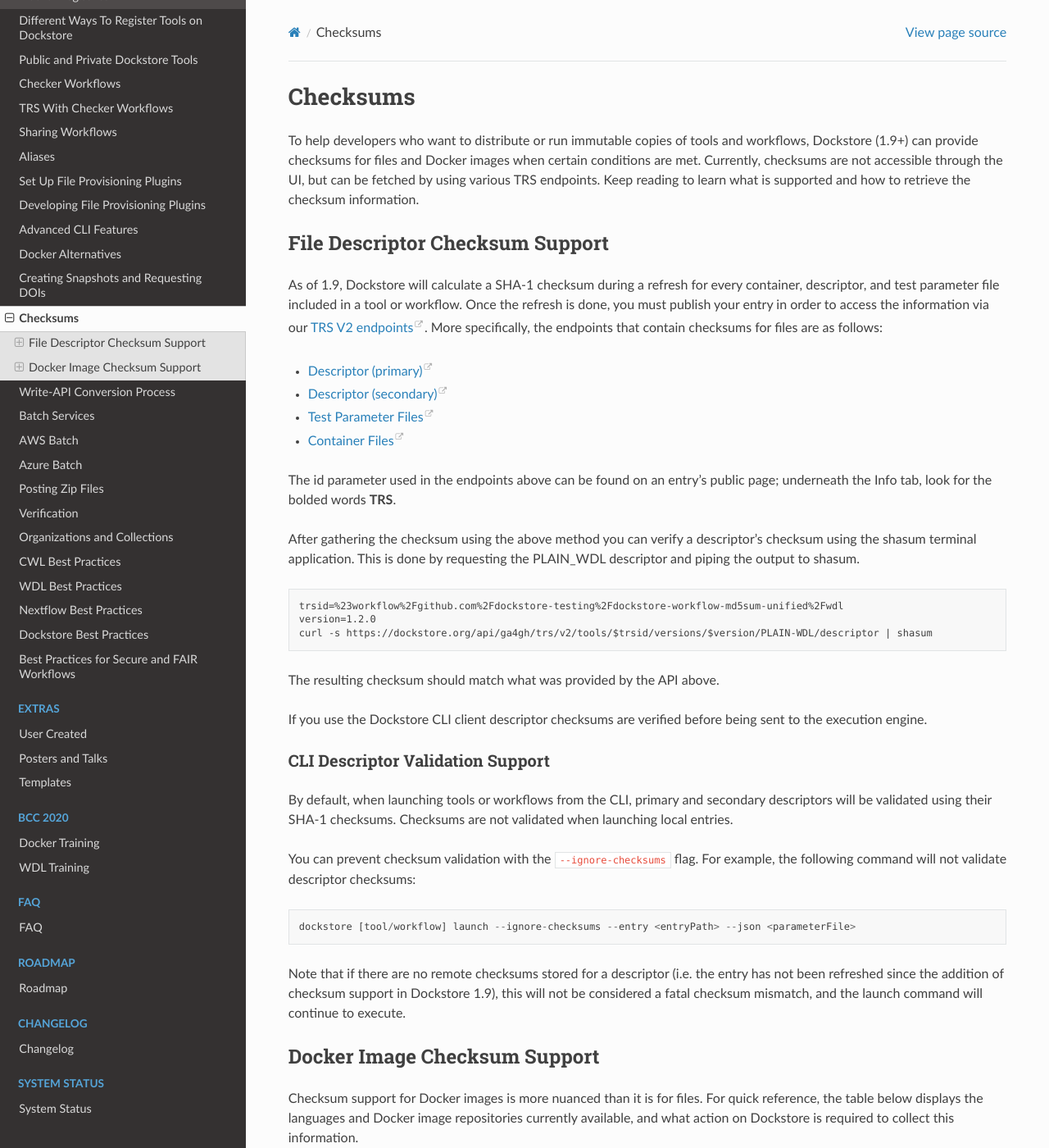
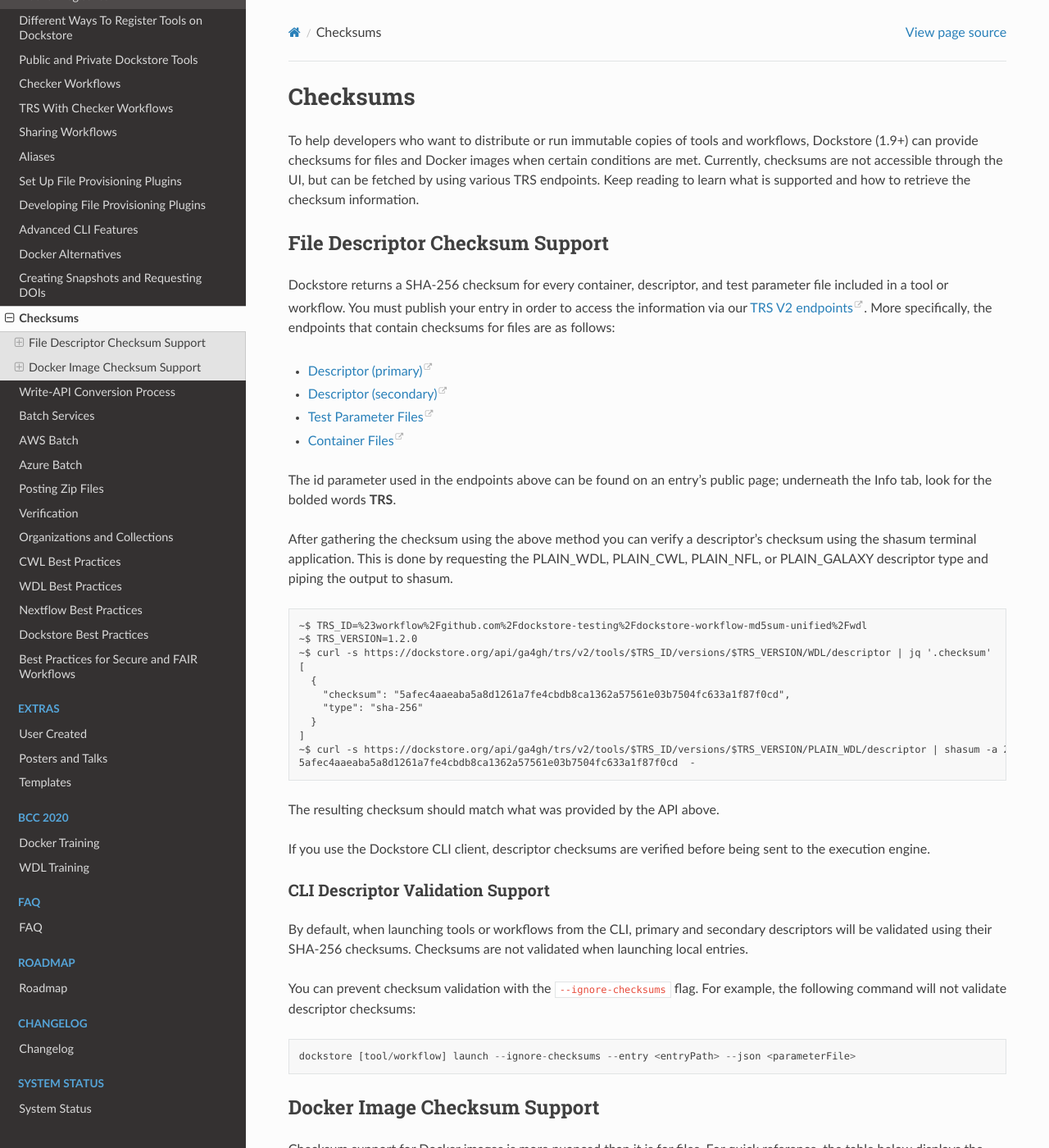
Before and after one commit to dockstore/dockstore-documentation, a Sphinx documentation site: the page built from docs/advanced-topics/checksum-support.rst, in a window 1280 px wide and 1400 px high. Shown: the whole window at 82% size. Built offline with Sphinx 7.4.7 and the Read the Docs theme 2.0.0, drawn with Linux system fonts in a browser that asks for light colours.

Commit message:
Support for sha-256 (#172)
dockstore/dockstore#4479

```diff
--- a/docs/advanced-topics/checksum-support.rst
+++ b/docs/advanced-topics/checksum-support.rst
@@ -8,8 +8,8 @@
 
 File Descriptor Checksum Support
 ================================
-As of 1.9, Dockstore will calculate a SHA-1 checksum during a refresh for every container, descriptor, and test parameter file included in a
-tool or workflow. Once the refresh is done, you must publish your entry in order to access the information via our `TRS V2 endpoints <https://dockstore.org/api/static/swagger-ui/index.html#/GA4GHV20>`_.
+Dockstore returns a SHA-256 checksum for every container, descriptor, and test parameter file included in a
+tool or workflow. You must publish your entry in order to access the information via our `TRS V2 endpoints <https://dockstore.org/api/static/swagger-ui/index.html#/GA4GHV20>`_.
 More specifically, the endpoints that contain checksums for files are as follows:
 
 - `Descriptor (primary) <https://dockstore.org/api/static/swagger-ui/index.html#/GA4GHV20/toolsIdVersionsVersionIdTypeDescriptorGet>`_
@@ -20,21 +20,29 @@
 The id parameter used in the endpoints above can be found on an entry's public page; underneath the Info tab, look for the bolded words **TRS**.
 
 After gathering the checksum using the above method you can verify a descriptor's checksum using the shasum terminal application.
-This is done by requesting the PLAIN_WDL descriptor and piping the output to shasum.
+This is done by requesting the PLAIN_WDL, PLAIN_CWL, PLAIN_NFL, or PLAIN_GALAXY descriptor type and piping the output to shasum.
 
 ::
 
-    trsid=%23workflow%2Fgithub.com%2Fdockstore-testing%2Fdockstore-workflow-md5sum-unified%2Fwdl
-    version=1.2.0
-    curl -s https://dockstore.org/api/ga4gh/trs/v2/tools/$trsid/versions/$version/PLAIN-WDL/descriptor | shasum
+    ~$ TRS_ID=%23workflow%2Fgithub.com%2Fdockstore-testing%2Fdockstore-workflow-md5sum-unified%2Fwdl
+    ~$ TRS_VERSION=1.2.0
+    ~$ curl -s https://dockstore.org/api/ga4gh/trs/v2/tools/$TRS_ID/versions/$TRS_VERSION/WDL/descriptor | jq '.checksum'
+    [
+      {
+        "checksum": "5afec4aaeaba5a8d1261a7fe4cbdb8ca1362a57561e03b7504fc633a1f87f0cd",
+        "type": "sha-256"
+      }
+    ]
+    ~$ curl -s https://dockstore.org/api/ga4gh/trs/v2/tools/$TRS_ID/versions/$TRS_VERSION/PLAIN_WDL/descriptor | shasum -a 256
+    5afec4aaeaba5a8d1261a7fe4cbdb8ca1362a57561e03b7504fc633a1f87f0cd  -
 
 The resulting checksum should match what was provided by the API above.
 
-If you use the Dockstore CLI client descriptor checksums are verified before being sent to the execution engine.
+If you use the Dockstore CLI client, descriptor checksums are verified before being sent to the execution engine.
 
 CLI Descriptor Validation Support
 ------------------------------------------
-By default, when launching tools or workflows from the CLI, primary and secondary descriptors will be validated using their SHA-1 checksums. Checksums are
+By default, when launching tools or workflows from the CLI, primary and secondary descriptors will be validated using their SHA-256 checksums. Checksums are
 not validated when launching local entries.
 
 You can prevent checksum validation with the ``--ignore-checksums`` flag. For example, the following command will not validate descriptor
@@ -44,8 +52,6 @@
 
     dockstore [tool/workflow] launch --ignore-checksums --entry <entryPath> --json <parameterFile>
 
-Note that if there are no remote checksums stored for a descriptor (i.e. the entry has not been refreshed since the addition of checksum support in Dockstore 1.9),
-this will not be considered a fatal checksum mismatch, and the launch command will continue to execute.
 
 Docker Image Checksum Support
 =============================
```
